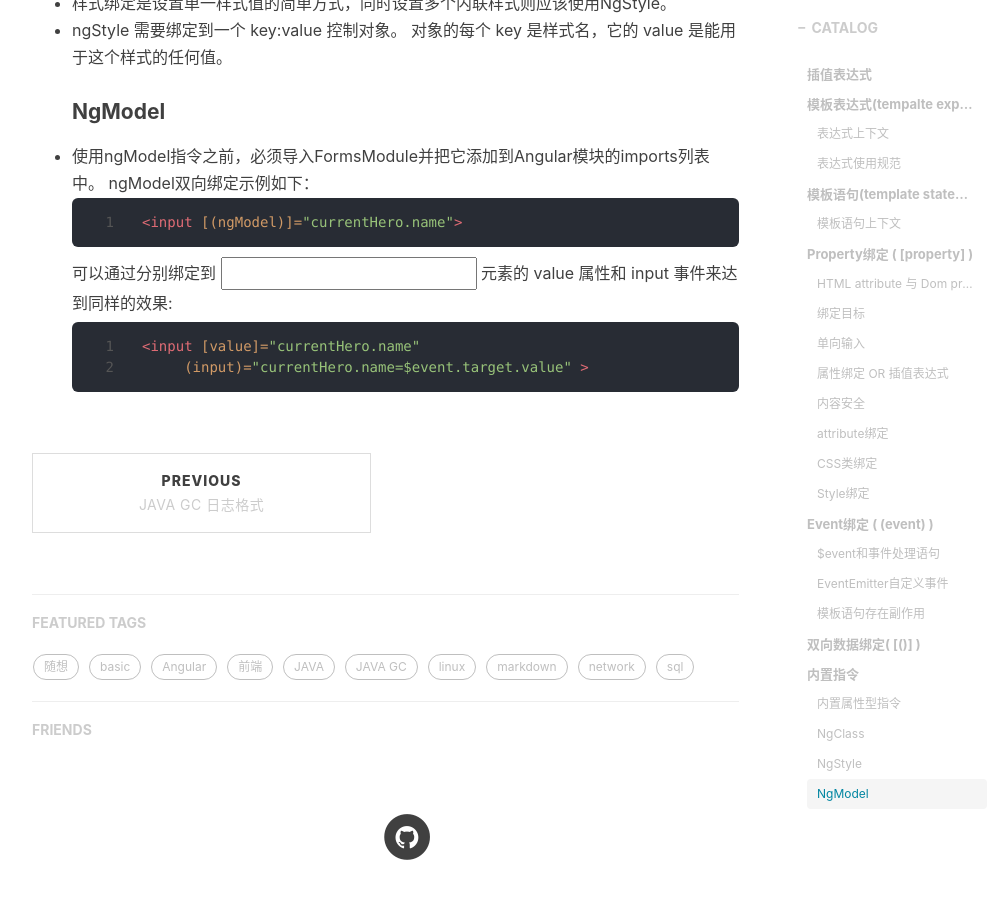
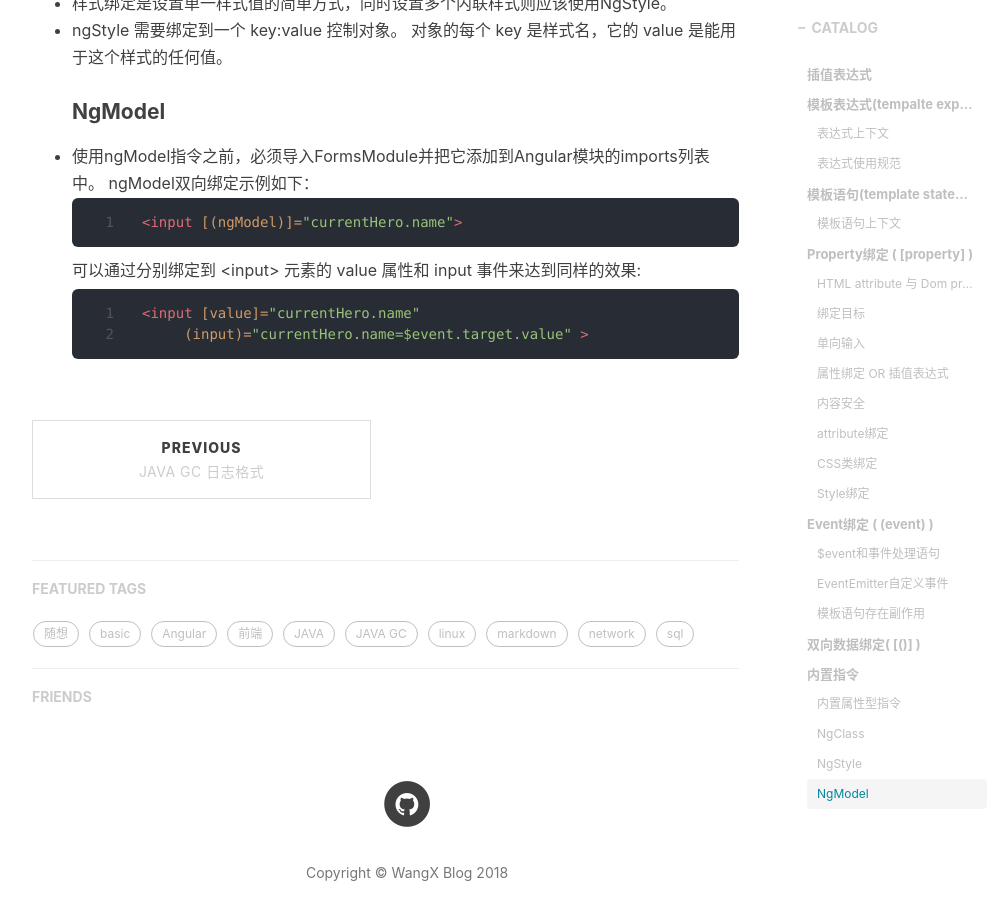
Before and after one commit to fatty-wang/fatty-wang.github.io, a Jekyll site: the page built from _posts/2018-11-21-angular-template-syntax.md, in a window 1280 px wide and 900 px high, scrolled down 6034 px. Shown: the whole window, without its empty margins (233-1236 px from the left). Built offline with Jekyll 4.4.1, drawn with Linux system fonts in a browser that asks for light colours; nearby versions of some CDN libraries; comment, search, counter and statistics services are not loaded.

Commit message:
data binding

````diff
--- a/_posts/2018-11-21-angular-template-syntax.md
+++ b/_posts/2018-11-21-angular-template-syntax.md
@@ -179,7 +179,7 @@ ngModel双向绑定示例如下：
 ```html
 <input [(ngModel)]="currentHero.name">
 ```
-可以通过分别绑定到 <input> 元素的 value 属性和 input 事件来达到同样的效果:
+可以通过分别绑定到 \<input> 元素的 value 属性和 input 事件来达到同样的效果:
 ```html
 <input [value]="currentHero.name"
        (input)="currentHero.name=$event.target.value" >
````
